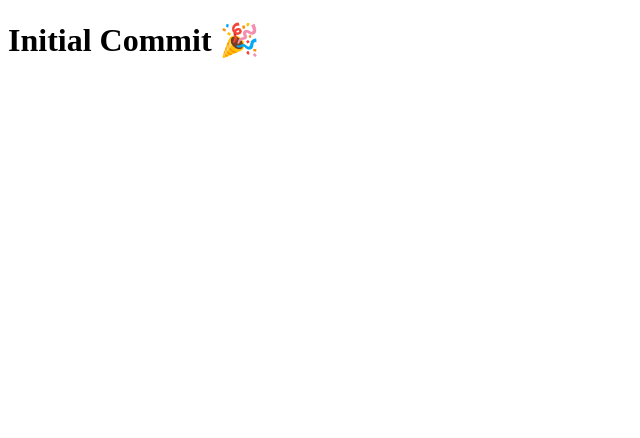
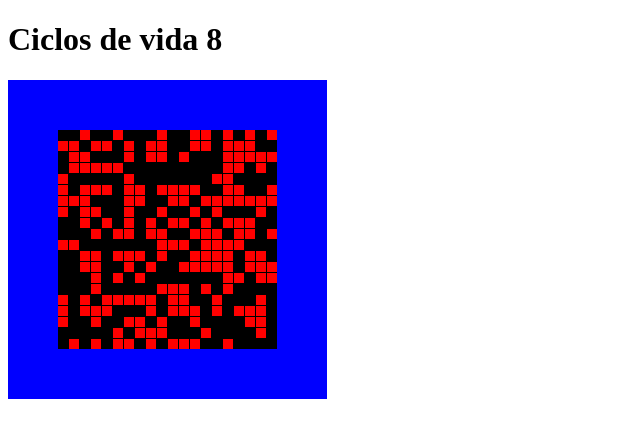
Before and after one commit to edevars/the-game-of-life, a Next.js app: page / in a window 1280 px wide. Shown: the top 438 px of the page, without its empty margins (0-640 px from the left). Built offline with nearby package versions, Linux system fonts and the light colour scheme.

Commit message:
:sparkles: Creating board with one array

```diff
--- a/pages/index.js
+++ b/pages/index.js
@@ -1,10 +1,104 @@
-import React from "react";
+import React, { useState, useEffect } from "react";
+import styled from "styled-components";
+
+const COLUMNS = 20;
+const NUMBER_OF_CELLS = COLUMNS * COLUMNS;
+
+const BorderBox = styled.div`
+  display: inline-block;
+  border: 50px solid blue;
+`;
+
+const Grid = styled.div`
+  display: grid;
+  grid-template-columns: repeat(${COLUMNS}, 10px);
+  grid-template-rows: repeat(${COLUMNS}, 10px);
+  background: black;
+  column-gap: 1px;
+  row-gap: 1px;
+`;
+
+const Block = styled.div`
+  background: ${(props) => (props.isAlive ? "red" : "black")};
+  width: 10px;
+  height: 10px;
+`;
+
+const analyseNeighbourhood = (name) => {
+  const esquinaSupIzq = 0;
+  const esquinaSupDer = COLUMNS - 1;
+  const esquinaInfizq = (COLUMNS * COLUMNS) - COLUMNS;
+  const esquinaInfDer = (COLUMNS*COLUMNS) - 1;
+  const limiteInferior = name % COLUMNS;
+  const limiteSuperior = (name + 1) % COLUMNS;
+
+  if (
+    name === esquinaSupIzq ||
+    name === esquinaSupDer ||
+    name === esquinaInfizq ||
+    name === esquinaInfDer
+  ) {
+    return "A";
+  }
+  // Fila superior
+  else if (name > esquinaSupIzq && name < esquinaSupDer) {
+    return "B";
+  }
+  // Fila inferior
+  else if (name > esquinaInfizq && name < esquinaInfDer) {
+    return "B";
+  }
+  // Columna izq
+  else if (limiteInferior === 0) {
+    return "B";
+  }
+  // Columna derecha
+  else if (limiteSuperior === 0) {
+    return "B";
+  } else {
+    return "C";
+  }
+};
+
+const createCells = () => {
+  let cells = [NUMBER_OF_CELLS];
+  for (let i = 0; i < NUMBER_OF_CELLS; i++) {
+    const isAlive = Math.random() > 0.5 ? true : false;
+    cells[i] = {
+      isAlive,
+      name: i,
+      typeNeighbourhood: analyseNeighbourhood(i),
+    };
+  }
+
+  return cells;
+};
 
 const Home = () => {
+  const [cells, setCells] = useState([]);
+  const [time, setTime] = useState(Date.now());
+  const [generation, setGeneration] = useState(0);
+
+  useEffect(() => {
+    const interval = setInterval(() => setTime(Date.now()), 1000);
+    setCells(createCells());
+    setGeneration(generation + 1);
+    return () => {
+      clearInterval(interval);
+    };
+  }, [time]);
+
   return (
-    <h1>
-      Initial Commit <span>🎉</span>
-    </h1>
+    <div>
+      <h1>Ciclos de vida {generation}</h1>
+      <BorderBox>
+        <Grid>
+          {cells.map(({ isAlive, name }) => (
+            <Block key={name} isAlive={isAlive} />
+          ))}
+        </Grid>
+      </BorderBox>
+    </div>
   );
 };
 
```
